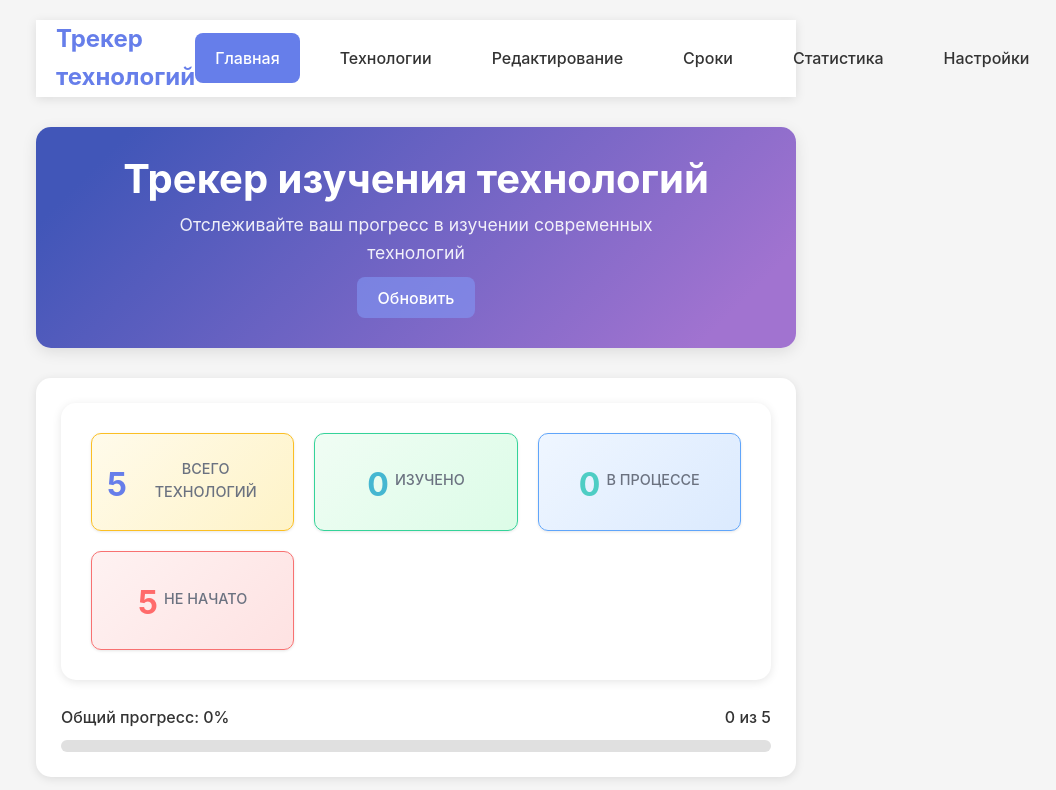
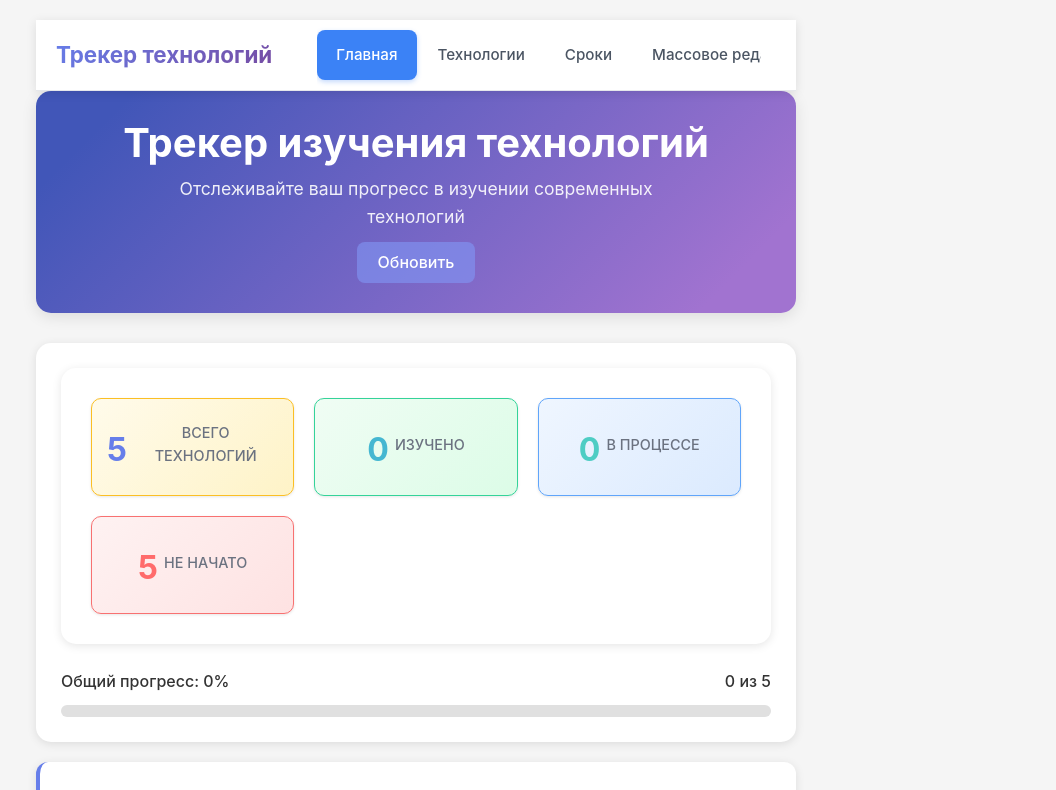
Before and after one commit to chapmans-mommy/technology-tracker, a React (Vite) app: page /#/ in a window 1280 px wide. Shown: the top 790 px of the page, without its empty margins (224-1280 px from the left). Built offline with nearby package versions, Linux system fonts and the light colour scheme; the HTML template or start-up script is replaced by a standard one.

Commit message:
fixed navigation

```diff
--- a/src/App.css
+++ b/src/App.css
@@ -291,3 +291,48 @@ body {
   background: #8297f69a;
   color: white;
 }
+
+/* В конец App.css добавить: */
+
+/* Стили для скроллбара навигации (глобальные) */
+.nav-scroll-container {
+  scrollbar-width: thin;
+  scrollbar-color: #cbd5e1 #f1f5f9;
+}
+
+.nav-scroll-container::-webkit-scrollbar {
+  height: 6px;
+}
+
+.nav-scroll-container::-webkit-scrollbar-track {
+  background: #f1f5f9;
+  border-radius: 3px;
+}
+
+.nav-scroll-container::-webkit-scrollbar-thumb {
+  background: #cbd5e1;
+  border-radius: 3px;
+}
+
+.nav-scroll-container::-webkit-scrollbar-thumb:hover {
+  background: #94a3b8;
+}
+
+/* Для лучшей видимости скролла на темном фоне */
+@media (prefers-color-scheme: dark) {
+  .nav-scroll-container {
+      scrollbar-color: #4b5563 #374151;
+  }
+
+  .nav-scroll-container::-webkit-scrollbar-track {
+      background: #374151;
+  }
+
+  .nav-scroll-container::-webkit-scrollbar-thumb {
+      background: #4b5563;
+  }
+
+  .nav-scroll-container::-webkit-scrollbar-thumb:hover {
+      background: #6b7280;
+  }
+}
--- a/src/components/Navigation.css
+++ b/src/components/Navigation.css
@@ -1,41 +1,240 @@
+/* components/Navigation.css */
 .main-navigation {
     background: white;
+    box-shadow: 0 2px 10px rgba(0, 0, 0, 0.1);
     padding: 0 20px;
-    box-shadow: 0 2px 10px rgba(0, 0, 0, 0.1);
+    position: sticky;
+    top: 0;
+    z-index: 100;
+    border-bottom: 1px solid #e5e7eb;
+}
+
+.nav-container {
+    max-width: 1400px;
+    margin: 0 auto;
     display: flex;
+    align-items: center;
     justify-content: space-between;
+    position: relative;
+    min-height: 70px;
+}
+
+.nav-brand {
+    flex-shrink: 0;
+    margin-right: 30px;
+    text-align: center;
+}
+
+.nav-brand a {
+    text-decoration: none;
+    color: #1f2937;
+    display: flex;
     align-items: center;
-    margin-bottom: 30px;
+    gap: 10px;
 }
 
 .nav-brand h2 {
     margin: 0;
-    color: #667eea;
+    font-size: 1.4rem;
+    font-weight: 700;
+    background: linear-gradient(135deg, #667eea 0%, #764ba2 100%);
+    -webkit-background-clip: text;
+    -webkit-text-fill-color: transparent;
+    background-clip: text;
+    white-space: nowrap;
+}
+
+.nav-scroll-container {
+    flex: 1;
+    overflow-x: auto;
+    overflow-y: hidden;
+    scrollbar-width: thin;
+    scrollbar-color: #cbd5e1 #f1f5f9;
+    padding: 10px 0;
+    margin: 0 15px;
+    position: relative;
+}
+
+/* Скрываем стандартный скроллбар для WebKit */
+.nav-scroll-container::-webkit-scrollbar {
+    height: 6px;
+}
+
+.nav-scroll-container::-webkit-scrollbar-track {
+    background: #f1f5f9;
+    border-radius: 3px;
+}
+
+.nav-scroll-container::-webkit-scrollbar-thumb {
+    background: #cbd5e1;
+    border-radius: 3px;
+}
+
+.nav-scroll-container::-webkit-scrollbar-thumb:hover {
+    background: #94a3b8;
 }
 
 .nav-menu {
     display: flex;
+    gap: 2px;
     list-style: none;
     margin: 0;
     padding: 0;
-    gap: 20px;
+    min-width: max-content;
+}
+
+.nav-menu li {
+    flex-shrink: 0;
 }
 
 .nav-menu a {
+    display: flex;
+    align-items: center;
+    gap: 8px;
+    padding: 12px 18px;
     text-decoration: none;
-    color: #333;
-    padding: 15px 20px;
+    color: #4b5563;
+    font-weight: 500;
+    font-size: 0.95rem;
     border-radius: 8px;
-    transition: all 0.3s ease;
-    font-weight: 500;
+    transition: all 0.2s ease;
+    white-space: nowrap;
+    position: relative;
+    border: 1px solid transparent;
 }
 
 .nav-menu a:hover {
-    background: #f8f9fa;
-    color: #667eea;
+    background: #f3f4f6;
+    color: #1f2937;
+    transform: translateY(-1px);
 }
 
 .nav-menu a.active {
-    background: #667eea;
+    background: #3b82f6;
     color: white;
+    box-shadow: 0 2px 5px rgba(59, 130, 246, 0.3);
 }
+
+.nav-menu a.active:hover {
+    background: #2563eb;
+}
+
+/* Индикатор прокрутки */
+.scroll-indicator {
+    position: absolute;
+    top: 0;
+    bottom: 0;
+    width: 40px;
+    display: flex;
+    align-items: center;
+    justify-content: center;
+    z-index: 10;
+    pointer-events: none;
+    opacity: 0;
+    transition: opacity 0.3s;
+}
+
+.scroll-indicator.left {
+    left: 0;
+    background: linear-gradient(to right, white, transparent);
+}
+
+.scroll-indicator.right {
+    right: 0;
+    background: linear-gradient(to left, white, transparent);
+}
+
+.scroll-indicator.visible {
+    opacity: 1;
+    pointer-events: auto;
+}
+
+.scroll-btn {
+    background: white;
+    border: 1px solid #e5e7eb;
+    border-radius: 50%;
+    width: 32px;
+    height: 32px;
+    display: flex;
+    align-items: center;
+    justify-content: center;
+    cursor: pointer;
+    box-shadow: 0 2px 8px rgba(0, 0, 0, 0.1);
+    transition: all 0.2s;
+    pointer-events: auto;
+}
+
+.scroll-btn:hover {
+    background: #f9fafb;
+    box-shadow: 0 4px 12px rgba(0, 0, 0, 0.15);
+    transform: scale(1.1);
+}
+
+.scroll-btn:active {
+    transform: scale(0.95);
+}
+
+.scroll-btn svg {
+    width: 16px;
+    height: 16px;
+    color: #6b7280;
+}
+
+/* Иконки для пунктов меню */
+.nav-menu a::before {
+    font-size: 1.1em;
+}
+
+
+
+/* Мобильная версия */
+@media (max-width: 768px) {
+    .main-navigation {
+        padding: 0 10px;
+    }
+
+    .nav-container {
+        min-height: 60px;
+    }
+
+    .nav-brand h2 {
+        font-size: 1.2rem;
+    }
+
+    .nav-scroll-container {
+        margin: 0 10px;
+    }
+
+    .nav-menu a {
+        padding: 10px 14px;
+        font-size: 0.9rem;
+    }
+
+    .scroll-btn {
+        width: 28px;
+        height: 28px;
+    }
+}
+
+@media (max-width: 480px) {
+    .nav-brand {
+        display: none;
+    }
+
+    .nav-scroll-container {
+        margin: 0 5px;
+    }
+
+    .nav-menu a {
+        padding: 8px 12px;
+        font-size: 0.85rem;
+    }
+
+    .nav-menu a::before {
+        margin-right: 0;
+    }
+
+    .nav-menu span {
+        display: none;
+    }
+}
--- a/src/components/Navigation.jsx
+++ b/src/components/Navigation.jsx
@@ -1,67 +1,139 @@
+import { useState, useEffect, useRef } from 'react';
 import { Link, useLocation } from 'react-router-dom';
 import './Navigation.css';
 
 function Navigation() {
     const location = useLocation();
+    const scrollContainerRef = useRef(null);
+    const [showLeftScroll, setShowLeftScroll] = useState(false);
+    const [showRightScroll, setShowRightScroll] = useState(true);
+
+    const checkScrollButtons = () => {
+        const container = scrollContainerRef.current;
+        if (!container) return;
+
+        const { scrollLeft, scrollWidth, clientWidth } = container;
+
+        setShowLeftScroll(scrollLeft > 10);
+        setShowRightScroll(scrollLeft < scrollWidth - clientWidth - 10);
+    };
+
+    const scrollLeft = () => {
+        if (scrollContainerRef.current) {
+            scrollContainerRef.current.scrollBy({ left: -200, behavior: 'smooth' });
+        }
+    };
+
+    const scrollRight = () => {
+        if (scrollContainerRef.current) {
+            scrollContainerRef.current.scrollBy({ left: 200, behavior: 'smooth' });
+        }
+    };
+
+    useEffect(() => {
+        checkScrollButtons();
+
+        const container = scrollContainerRef.current;
+        if (container) {
+            container.addEventListener('scroll', checkScrollButtons);
+            window.addEventListener('resize', checkScrollButtons);
+        }
+
+        return () => {
+            if (container) {
+                container.removeEventListener('scroll', checkScrollButtons);
+            }
+            window.removeEventListener('resize', checkScrollButtons);
+        };
+    }, []);
 
     return (
         <nav className="main-navigation">
+            <div className="nav-container">
                 <div className="nav-brand">
                     <Link to="/">
                         <h2>Трекер технологий</h2>
                     </Link>
                 </div>
 
+                {/* Кнопка прокрутки влево */}
+                <div className={`scroll-indicator left ${showLeftScroll ? 'visible' : ''}`}>
+                    <button
+                        className="scroll-btn"
+                        onClick={scrollLeft}
+                        aria-label="Прокрутить навигацию влево"
+                    >
+                        <svg viewBox="0 0 24 24" fill="none" stroke="currentColor" strokeWidth="2">
+                            <path d="M15 18l-6-6 6-6" />
+                        </svg>
+                    </button>
+                </div>
+
+                {/* Контейнер с горизонтальным скроллом */}
+                <div
+                    className="nav-scroll-container"
+                    ref={scrollContainerRef}
+                    role="navigation"
+                    aria-label="Основная навигация"
+                >
                     <ul className="nav-menu">
                         <li>
                             <Link
                                 to="/"
                                 className={location.pathname === '/' ? 'active' : ''}
+                                aria-current={location.pathname === '/' ? 'page' : undefined}
                             >
-                        Главная
+                                <span>Главная</span>
                             </Link>
                         </li>
                         <li>
                             <Link
                                 to="/technologies"
                                 className={location.pathname === '/technologies' ? 'active' : ''}
+                                aria-current={location.pathname === '/technologies' ? 'page' : undefined}
                             >
-                        Технологии
+                                <span>Технологии</span>
+                            </Link>
+                        </li>
+                        <li>
+                            <Link
+                                to="/deadlines"
+                                className={location.pathname === '/deadlines' ? 'active' : ''}
+                                aria-current={location.pathname === '/deadlines' ? 'page' : undefined}
+                            >
+                                <span>Сроки</span>
                             </Link>
                         </li>
                         <li>
                             <Link
                                 to="/bulk-edit"
                                 className={location.pathname === '/bulk-edit' ? 'active' : ''}
+                                aria-current={location.pathname === '/bulk-edit' ? 'page' : undefined}
                             >
-                        Редактирование
-                    </Link>
-                </li>
-                <li>
-                    <Link
-                        to="/deadlines"
-                        className={location.pathname === '/deadlines' ? 'active' : ''}
-                    >
-                        Сроки
+                                <span>Массовое редактирование</span>
                             </Link>
                         </li>
                         <li>
                             <Link
                                 to="/statistics"
                                 className={location.pathname === '/statistics' ? 'active' : ''}
+                                aria-current={location.pathname === '/statistics' ? 'page' : undefined}
                             >
-                        Статистика
+                                <span>Статистика</span>
                             </Link>
                         </li>
                         <li>
                             <Link
                                 to="/settings"
                                 className={location.pathname === '/settings' ? 'active' : ''}
+                                aria-current={location.pathname === '/settings' ? 'page' : undefined}
                             >
-                        Настройки
+                                <span>Настройки</span>
                             </Link>
                         </li>
                     </ul>
+                </div>
+            </div>
         </nav>
     );
 }
```
Lines whose indentation alone changed are shown as unchanged.
